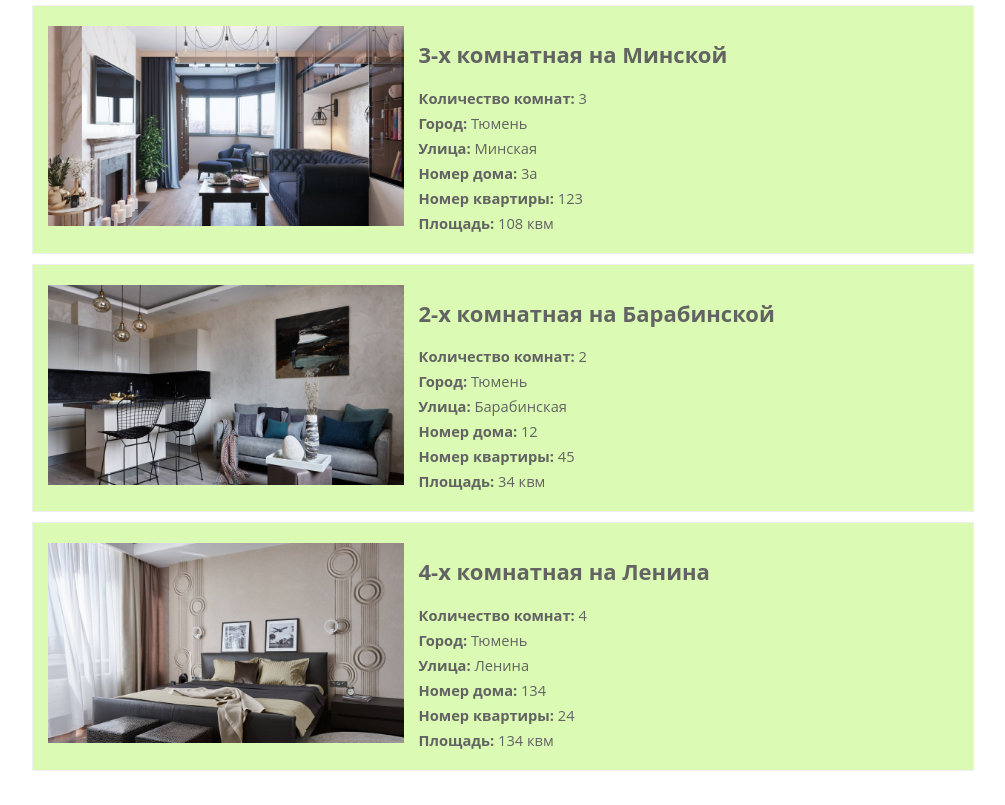
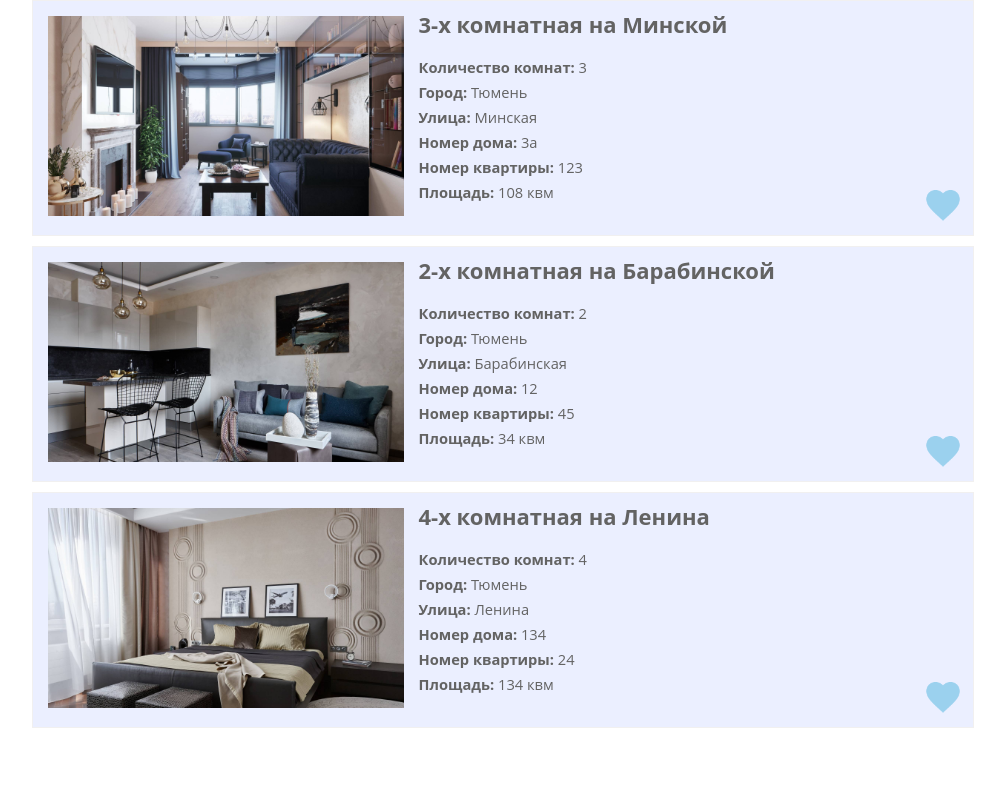
Before and after one commit to grentsva/task-for-crtweb, a React (Create React App) app: page / in a window 1280 px wide. Shown: the whole page, without its empty margins (137-1142 px from the left). Built offline with nearby package versions, Linux system fonts and the light colour scheme.

Commit message:
Add Rooms.module.css

```diff
--- a/src/App.js
+++ b/src/App.js
@@ -1,15 +1,11 @@
 import React from "react";
 import "./App.css";
 import Rooms from "./components/Rooms/Rooms";
-import Favorite from "./components/Favorite";
-import Agents from "./components/Agents";
 
 const App = () => {
   return (
     <div>
       <Rooms />
-      <Favorite />
-      <Agents />
     </div>
   );
 };
--- a/src/components/Agents.js
+++ /dev/null
@@ -1,7 +0,0 @@
-import React from "react";
-
-const Agents = () => {
-  return <div></div>;
-};
-
-export default Agents;
--- a/src/components/Favorite.js
+++ /dev/null
@@ -1,6 +0,0 @@
-import React from "react";
-
-const Favorite = () => {
-  return <div></div>;
-};
-export default Favorite;
--- a/src/components/Rooms/Rooms.jsx
+++ b/src/components/Rooms/Rooms.jsx
@@ -1,6 +1,10 @@
 import React from "react";
 import style from "./Rooms.module.css";
 import data from "../../entities.json";
+
+const like = () => {
+  console.log("allo");
+};
 
 const Rooms = () => {
   return (
@@ -44,6 +48,7 @@ const Rooms = () => {
                     </div>
                   </div>
                 </div>
+                <div className={style.like} onClick={like}></div>
               </div>
             );
           })}
--- a/src/components/Rooms/Rooms.module.css
+++ b/src/components/Rooms/Rooms.module.css
@@ -10,8 +10,12 @@
   border: 1px solid #f1f0f0;
   margin-bottom: 10px;
   padding: 10px;
-  background-color: #dbfab3;
+  background-color: #ebefff;
   position: relative;
+}
+
+h2 {
+  margin-top: -7px;
 }
 
 img {
@@ -23,8 +27,20 @@ img {
   margin-left: 10px;
 }
 
-div {
+.description div {
   margin: 5px 0;
+}
+
+.like {
+  position: absolute;
+  bottom: 10px;
+  right: 10px;
+  background-image: url(./like.png);
+  background-position: center;
+  background-repeat: no-repeat;
+  background-size: contain;
+  width: 40px;
+  height: 40px;
 }
 
 @media (max-width: 950px) {
```
Also changed, not shown: src/components/Rooms/like.png (added).
